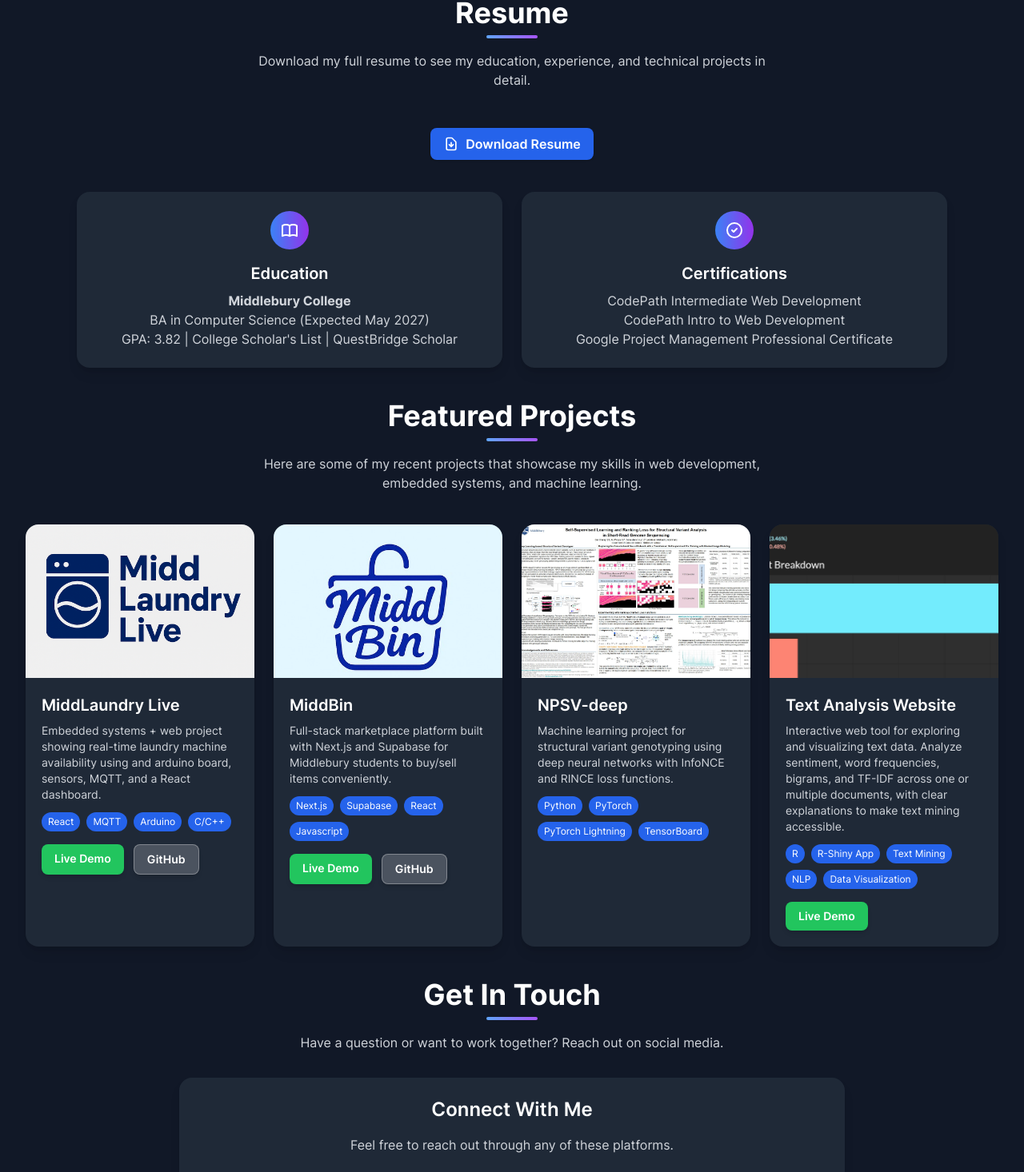
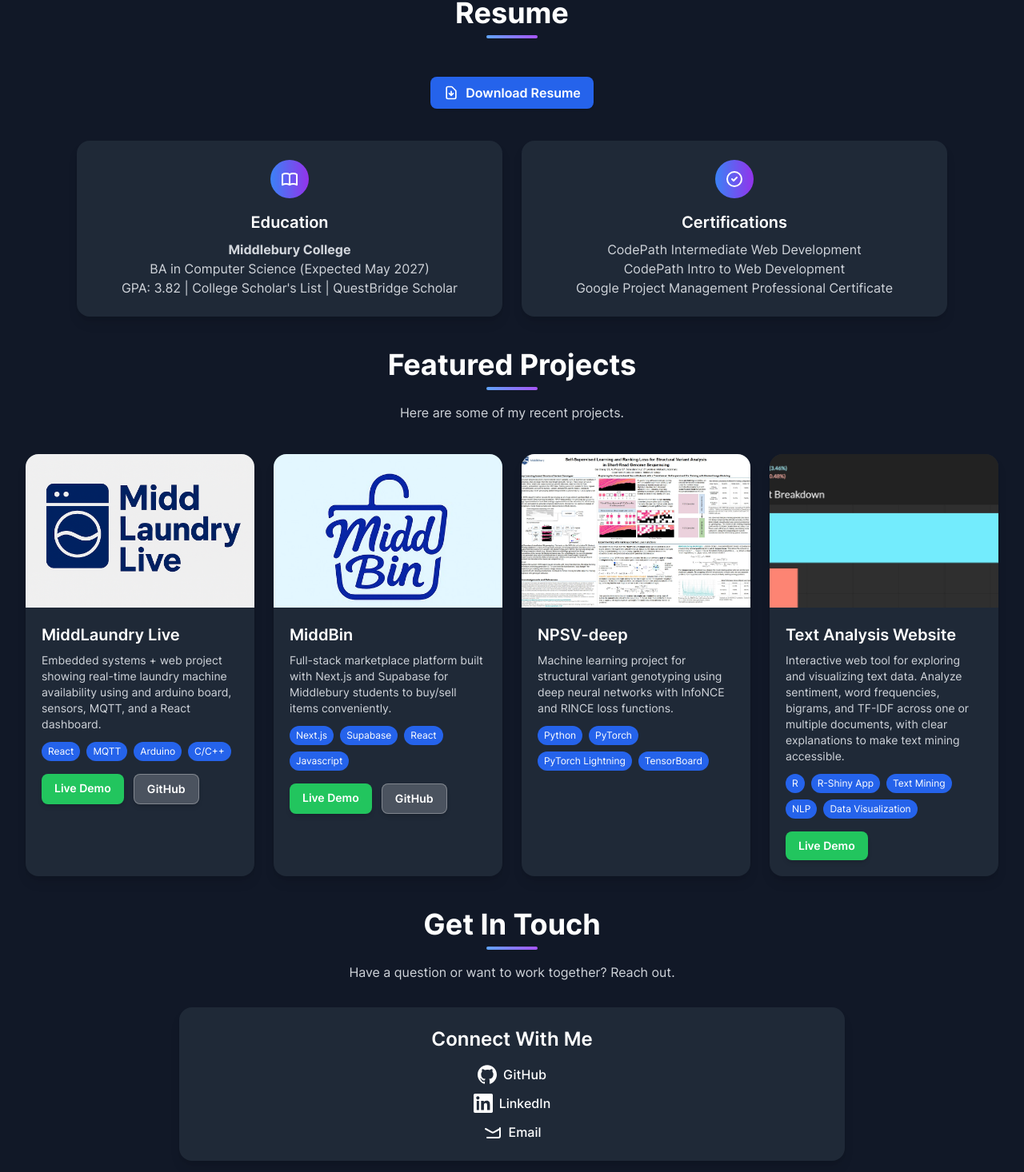
Before and after one commit to SEBAS0078/portfolio, a Next.js app: page / in a window 1280 px wide. Shown: the part 1320-2786 px from the top of the page at 80% size. Built offline with nearby package versions, Linux system fonts and the light colour scheme.

Commit message:
updated linkedin link

```diff
--- a/src/components/Contact.jsx
+++ b/src/components/Contact.jsx
@@ -25,7 +25,7 @@
           </h2>
           <div className="w-16 h-1 bg-gradient-to-r from-blue-400 to-purple-500 mx-auto rounded-full"></div>
           <p className="text-gray-300 mt-4 max-w-2xl mx-auto">
-            Have a question or want to work together? Reach out on social media.
+            Have a question or want to work together? Reach out.
           </p>
         </div>
 
@@ -35,9 +35,9 @@
           {/* Social Links */}
           <div className="bg-gray-800 p-6 rounded-2xl shadow-lg text-center">
             <h3 className="text-2xl font-semibold mb-4 text-gradient">Connect With Me</h3>
-            <p className="text-gray-300 mb-6">
+            {/* <p className="text-gray-300 mb-6">
               Feel free to reach out through any of these platforms.
-            </p>
+            </p> */}
 
             <div className="flex flex-col gap-3 items-center">
               {/* Social Link */}
@@ -58,7 +58,7 @@
               </a>
 
               <a
-                href="https://www.linkedin.com/in/sebastiancruz/"
+                href="https://www.linkedin.com/in/sebastian-cruz-549b82285/"
                 target="_blank"
                 rel="noopener noreferrer"
                 className="flex items-center gap-2 hover:text-blue-500 transition-colors"
--- a/src/components/Projects.jsx
+++ b/src/components/Projects.jsx
@@ -50,7 +50,7 @@
           </h2>
           <div className="w-16 h-1 bg-gradient-to-r from-blue-400 to-purple-500 mx-auto rounded-full"></div>
           <p className="text-gray-300 mt-4 max-w-2xl mx-auto">
-            Here are some of my recent projects that showcase my skills in web development, embedded systems, and machine learning.
+            Here are some of my recent projects.
           </p>
         </div>
 
--- a/src/components/Resume.jsx
+++ b/src/components/Resume.jsx
@@ -10,9 +10,6 @@
             Resume
           </h2>
           <div className="w-16 h-1 bg-gradient-to-r from-blue-400 to-purple-500 mx-auto rounded-full"></div>
-          <p className="text-gray-300 mt-4 max-w-2xl mx-auto">
-            Download my full resume to see my education, experience, and technical projects in detail.
-          </p>
         </div>
 
         {/* Download Button */}
```
